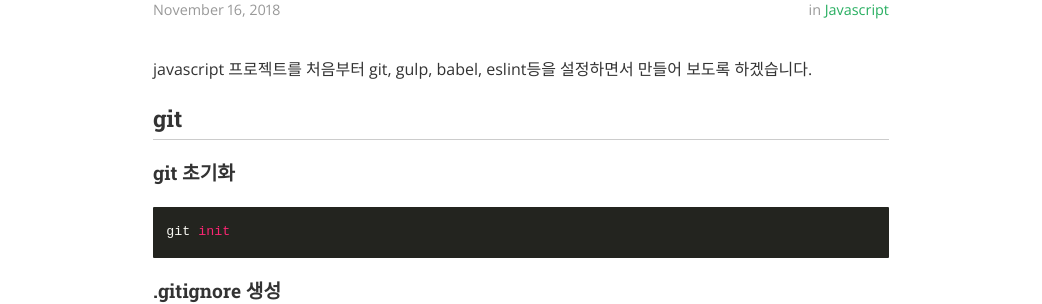
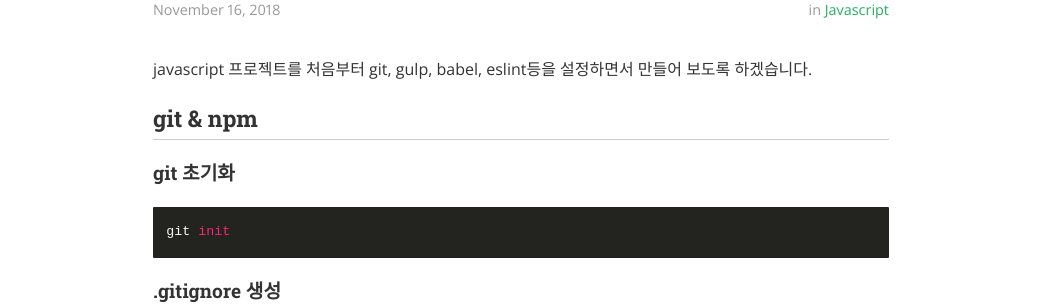
Before and after one commit to iamsjy17/iamsjy17.github.io, a Jekyll site: the page built from _posts/2018-11-16-skeleton-js.markdown, in a window 1280 px wide and 900 px high. Shown: the part 285-589 px from the top of the window, without its empty margins (119-1161 px from the left). Built offline with Jekyll 4.4.1, drawn with Linux system fonts in a browser that asks for light colours; nearby versions of some CDN libraries; some web fonts are replaced; comment, search, counter and statistics services are not loaded.

Commit message:
제목 수정

```diff
--- a/_posts/2018-11-16-skeleton-js.markdown
+++ b/_posts/2018-11-16-skeleton-js.markdown
@@ -9,7 +9,7 @@ tags: gulp babel eslint gulp-babel gulp-eslint git javascript
 
 javascript 프로젝트를 처음부터 git, gulp, babel, eslint등을 설정하면서 만들어 보도록 하겠습니다.
 
-### git
+### git & npm
 
 #### git 초기화
 
```
